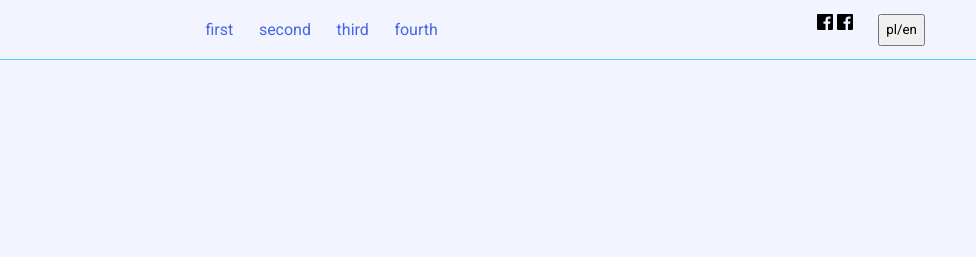
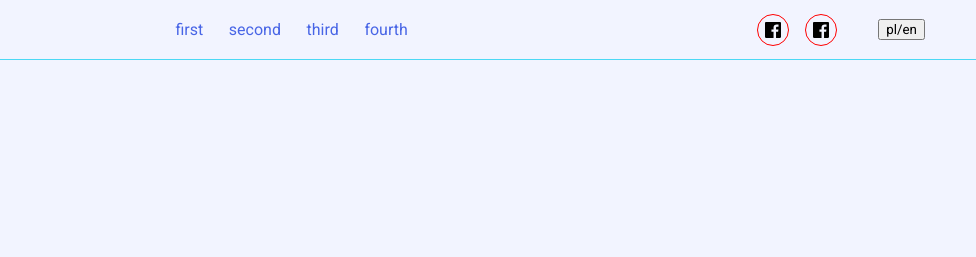
Before and after one commit to KamilNurkiewicz/Cars, a website built with webpack: page src/index.html in a window 1280 px wide. Shown: the top 257 px of the page, 304-1280 px from the left. Built offline with nearby package versions, Linux system fonts and the light colour scheme.

Commit message:
add border to social item

```diff
--- a/src/scss/main.scss
+++ b/src/scss/main.scss
@@ -165,18 +165,30 @@ body {
 }
 
 .main-header__div {
+  display: flex;
+  flex-direction: row;
   margin-right: 4vw;
+  align-items: center;
+}
+
+.main-header__social {
+  padding: 0;
   display: flex;
 }
 
-.main-header__social {
+.social__item {
+  display: flex;
+  justify-content: center;
+  align-items: center;
+  border: 1px solid red;
+  border-radius: 2rem;
+  width: 2rem;
   height: 2rem;
-  padding: 0;
-}
-
-.social__item img {
-  height: 1rem;
-  width: 1rem;
+  margin-right: 1rem;
+  & img {
+    height: 1rem;
+    width: 1rem;
+  }
 }
 
 .main-header__language-btn {
@@ -194,7 +206,7 @@ body {
   margin-top: 100px;
   overflow: hidden;
   padding: 0;
-  li {
+  & li {
     display: flex;
     justify-content: center;
     align-items: center;
```
